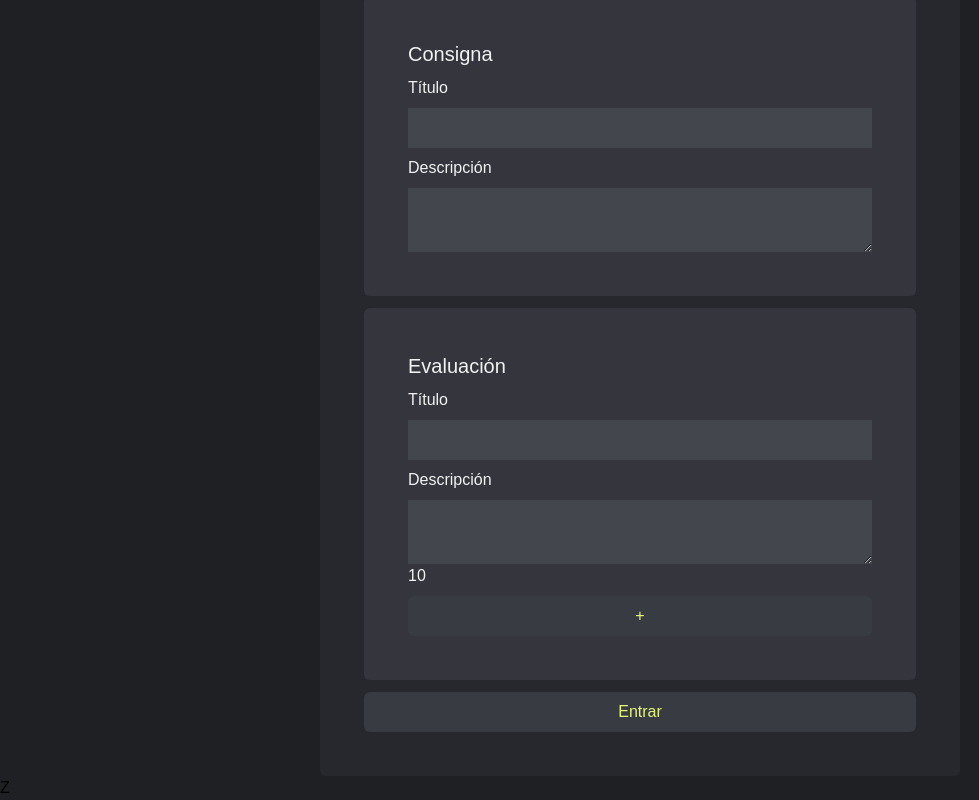
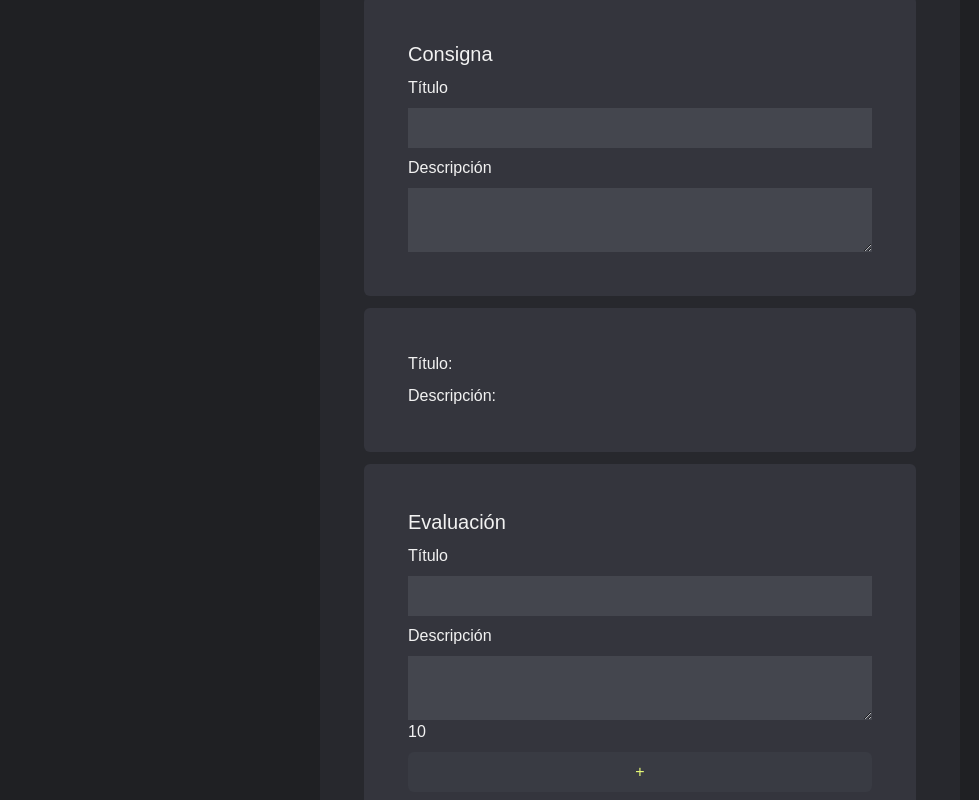
Before and after one commit to luismera86/front-correctionv2, a React (Vite) app: page /admin/delivery in a window 1280 px wide. Both pictures are taken after a click on the button "Entrar". Shown: the part 379-1179 px from the top of the page, without its empty margins (0-979 px from the left). Built offline with nearby package versions, Linux system fonts and the light colour scheme.

Commit message:
ShowSlogan agregado

```diff
--- a/src/pages/admin/Delivery.tsx
+++ b/src/pages/admin/Delivery.tsx
@@ -1,7 +1,9 @@
+import { useEffect } from "react";
 import { Layout, Slogan, SloganCorrection } from "..";
 import { Button, SubPaper } from "../../components";
 import { useForm } from "../../shared/hooks/useForm";
 import { useDeliveryStore, useSloganStore } from "../../shared/store";
+import { ShowSlogan } from "./showSlogan";
 
 interface IFormState {
   deliveryName: string;
@@ -26,7 +28,7 @@ export const Delivery = () => {
 
 
 const {description, title, comment, status } = useSloganStore();
-const {setCourse, setSlogan, setDeliveryTitle, getState } = useDeliveryStore();
+const {setCourse, setSlogan, setDeliveryTitle, getState, slogans } = useDeliveryStore();
 
 const { deliveryName, course } = formState;
 
@@ -43,6 +45,7 @@ const handleAdd = () => {
   console.log(getState());
 };
 
+console.log(slogans)
 
 
   return (
@@ -66,7 +69,9 @@ const handleAdd = () => {
       <SubPaper>
         <Slogan />
       </SubPaper>
-
+      {
+        slogans.map((slogan, index) => <ShowSlogan key={index} title={slogan.title} description={slogan.description} />)
+      }
       <SloganCorrection />
 
       <Button name="Entrar" onClick={handleAdd} />
--- a/src/pages/admin/Slogan.tsx
+++ b/src/pages/admin/Slogan.tsx
@@ -12,6 +12,8 @@ export const Slogan = () => {
   });
 
   const { title, description } = formState;
+
+  console.log("componente slogan")
   return (
     <>
       <h3 className="text-xl">Consigna</h3>
--- a/src/pages/admin/SloganCorrection.tsx
+++ b/src/pages/admin/SloganCorrection.tsx
@@ -1,6 +1,6 @@
 import { Button, SubPaper } from "../../components";
 import { useForm } from "../../shared/hooks/useForm";
-import { useSloganStore } from "../../shared/store";
+import { useDeliveryStore, useSloganStore } from "../../shared/store";
 import { useCounterStore } from "../../shared/store/counterStore";
 
 interface IFormState {
@@ -24,14 +24,14 @@ export const SloganCorrection = () => {
   const { count, increment } = useCounterStore();
   const { setTitle, setDescription, title: titleStore, description: descriptionStore, getState } = useSloganStore();
 
+  const {setSlogan} = useDeliveryStore();
+
   const { title, description } = formState;
 
   const handleAdd = () => {
     setTitle(title);
     setDescription(description);
-    console.log(titleStore);
-    console.log(descriptionStore);
-    console.log(getState());
+    setSlogan(getState());
   };
 
   // const handleAdd = () => {};
--- /dev/null
+++ b/src/pages/admin/showSlogan.tsx
@@ -0,0 +1,16 @@
+import { SubPaper } from "../../components";
+
+interface ShowSloganProps {
+  title: string;
+  description: string;
+}
+
+export const ShowSlogan = ({title, description}: ShowSloganProps) => {
+
+  return (
+    <SubPaper>
+      <p>Título: {title}</p>
+      <p>Descripción: {description}</p>
+    </SubPaper>
+  );
+};
```
